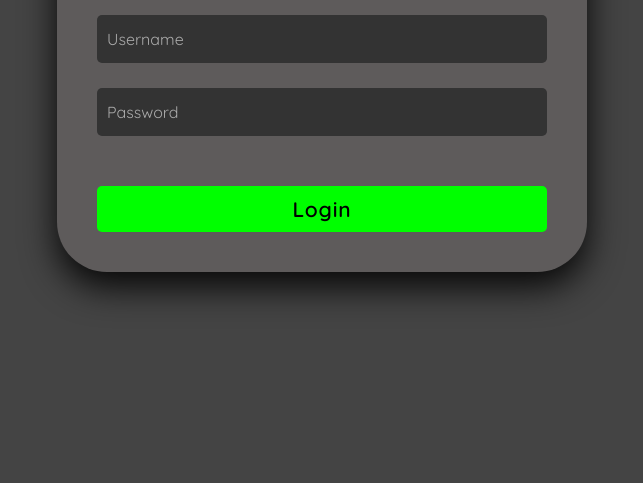
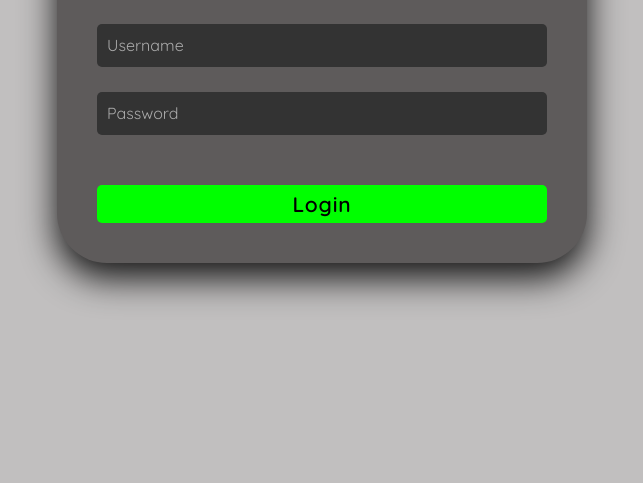
Before and after one commit to wawtv/wawtv.github.io, a plain HTML site: page index.html in a window 1280 px wide. Shown: the part 317-800 px from the top of the page, without its empty margins (318-961 px from the left). Drawn offline with Linux system fonts and the light colour scheme.

Commit message:
Update index.html

```diff
--- a/index.html
+++ b/index.html
@@ -13,7 +13,7 @@
 	font-family: 'Quicksand', sans-serif;
 }
 
-body {background-color: #444; //#222; color: #fff;}
+body {background-color: #c1bfbf; //#222; color: #fff;}
 
 a {
 	text-decoration: none;
@@ -60,7 +60,7 @@ a {
 	width: 100%;
 	border: none;
 	outline: none;
-	padding: 20px 10px 8px;
+	padding: 15px 10px 8px;
 	border-radius: 5px;
 	color: inherit;
 	background-color: #333;
@@ -114,7 +114,7 @@ a {
 .auth__form-btn {
 	background-color: #0f0;
 	color: #000;
-	padding: 10px;
+	padding: 6px;
 	font-size: 21px;
 	font-weight: 600;
 	letter-spacing: 0.8px;
```
